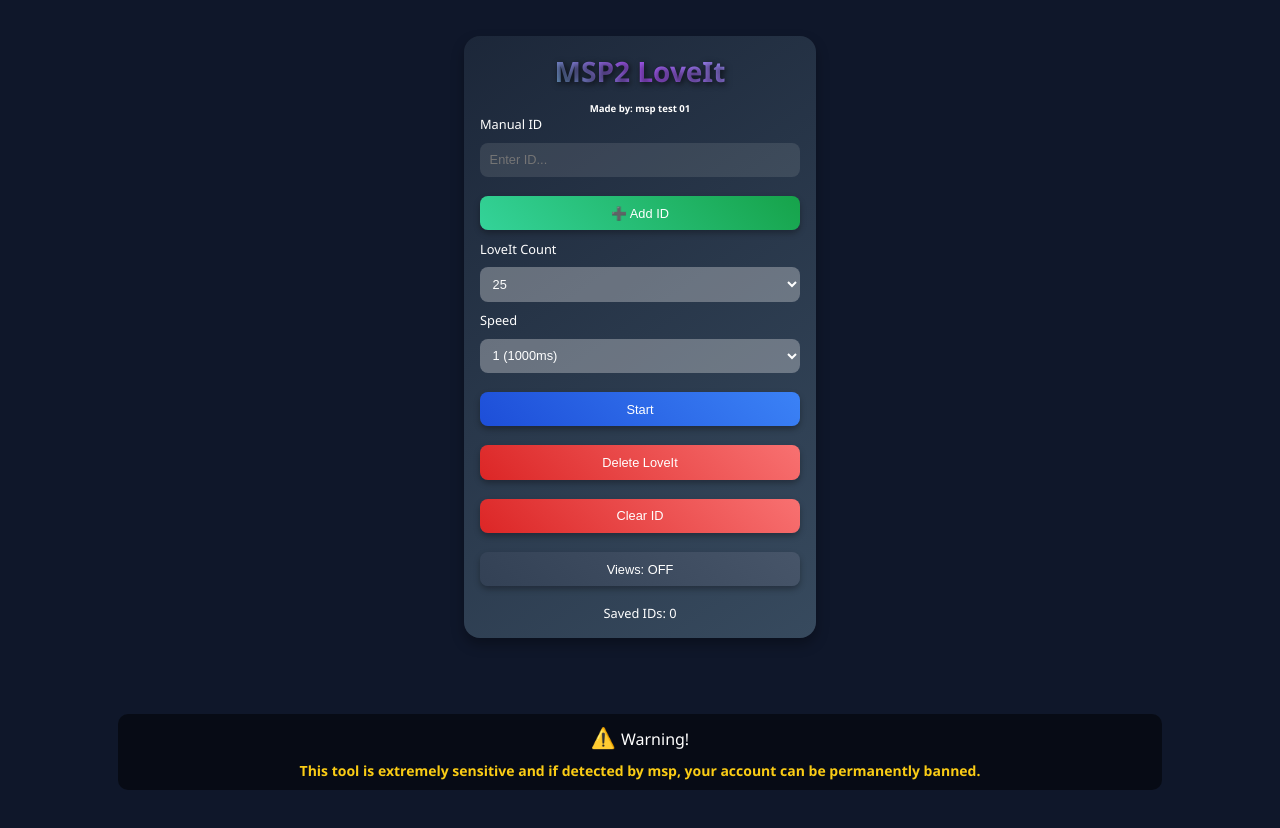
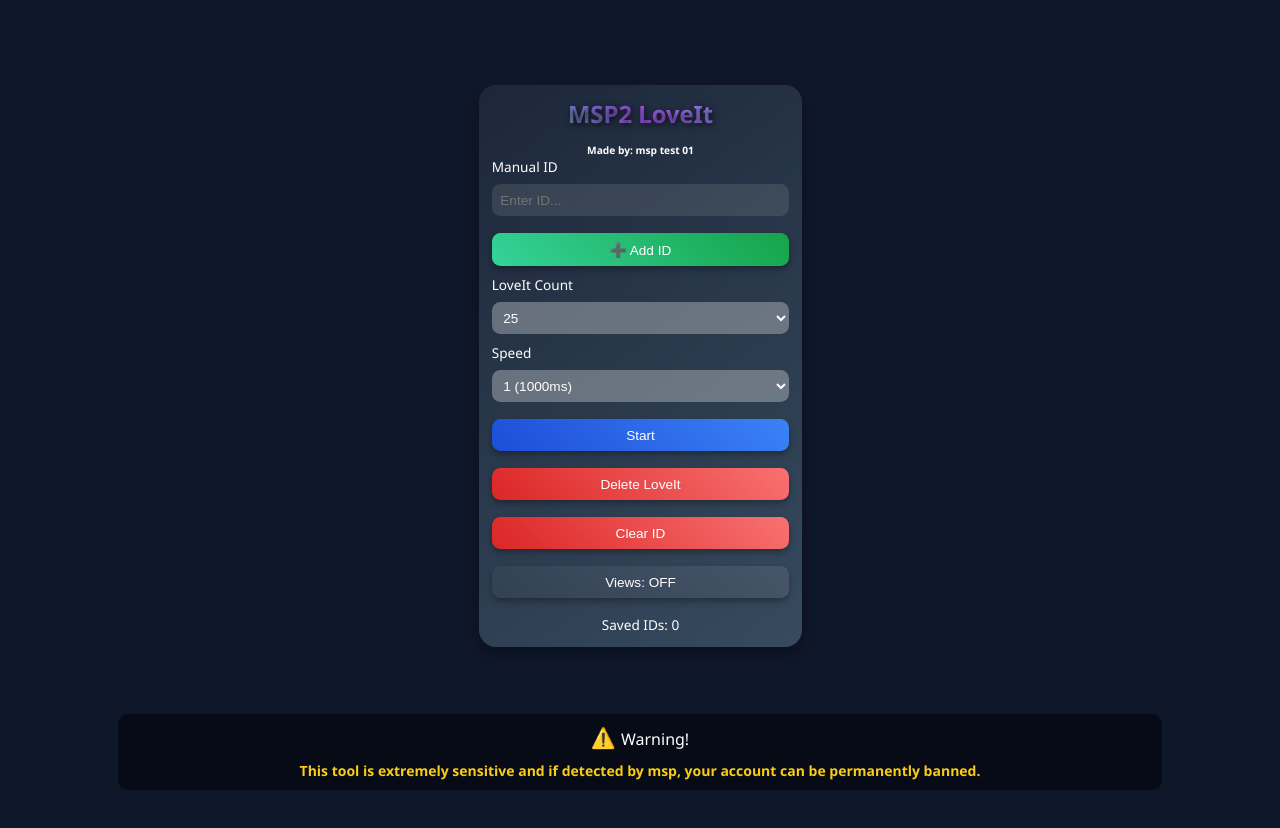
Before and after one commit to palacejs/gjasdfgasdfas, a plain HTML site: page index.html in a window 1280 px wide. After the commit the page ends 800 px from the top, so only its background shows below. Drawn offline with Linux system fonts and the light colour scheme.

Commit message:
Update index.html

```diff
--- a/index.html
+++ b/index.html
@@ -10,25 +10,25 @@
   color: white;
   display: flex;
   justify-content: center;
-      align-items: flex-start;
+  align-items: center; /* Ortada hizalama */
   height: 100vh;
   margin: 0;
-      padding: 40px;
-      padding-top: 60px;
+  padding: 0;
   overflow: hidden;
 }
 
+
     .panel {
       background: linear-gradient(145deg, rgba(30, 41, 59, 0.9), rgba(60, 80, 100, 0.9));
-      padding: 20px;
+      padding: 15px; /* Küçültülmüş padding */
       border-radius: 20px;
-      width: 400px;
+      width: 350px; /* Panelin genişliği 300px olarak ayarlandı */
       box-shadow: 0 8px 16px rgba(0, 0, 0, 0.3);
       animation: growPanel 1s ease-out forwards;
       margin-bottom: 30px;
-      zoom: 0.8;  /* Paneli %90 küçült */
+      zoom: 0.85;  /* Paneli %80 küçült */
       position: relative; /* Konumlandırmayı etkinleştir */
-      top: -30px; /* Paneli yukarıya kaydırır */
+      top: -25px; /* Paneli yukarıya kaydırır */
     }
 
     @keyframes growPanel {
@@ -45,7 +45,7 @@
     .panel h2 {
       margin-top: 0;
       text-align: center;
-      font-size: 35px;
+      font-size: 28px; /* Küçültülmüş font boyutu */
       font-weight: bold;
       background: linear-gradient(45deg, #34d399, #a855f7, #93c5fd);
       background-clip: text;
@@ -69,8 +69,8 @@
 
     input, select, button {
       width: 100%;
-      margin: 12px 0;
-      padding: 12px;
+      margin: 10px 0; /* Küçültülmüş margin */
+      padding: 10px; /* Küçültülmüş padding */
       border: none;
       border-radius: 10px;
       box-sizing: border-box;
```
Lines whose indentation alone changed are shown as unchanged.
